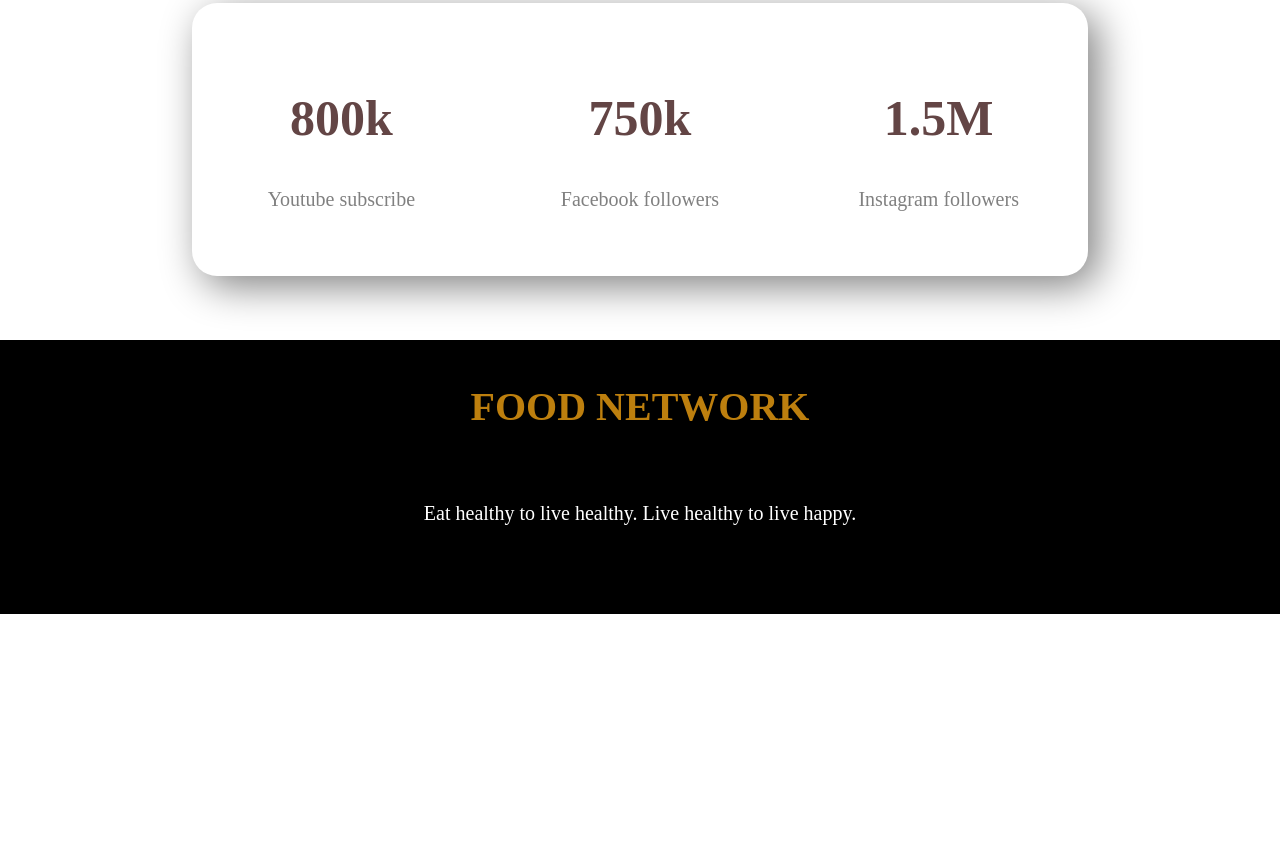
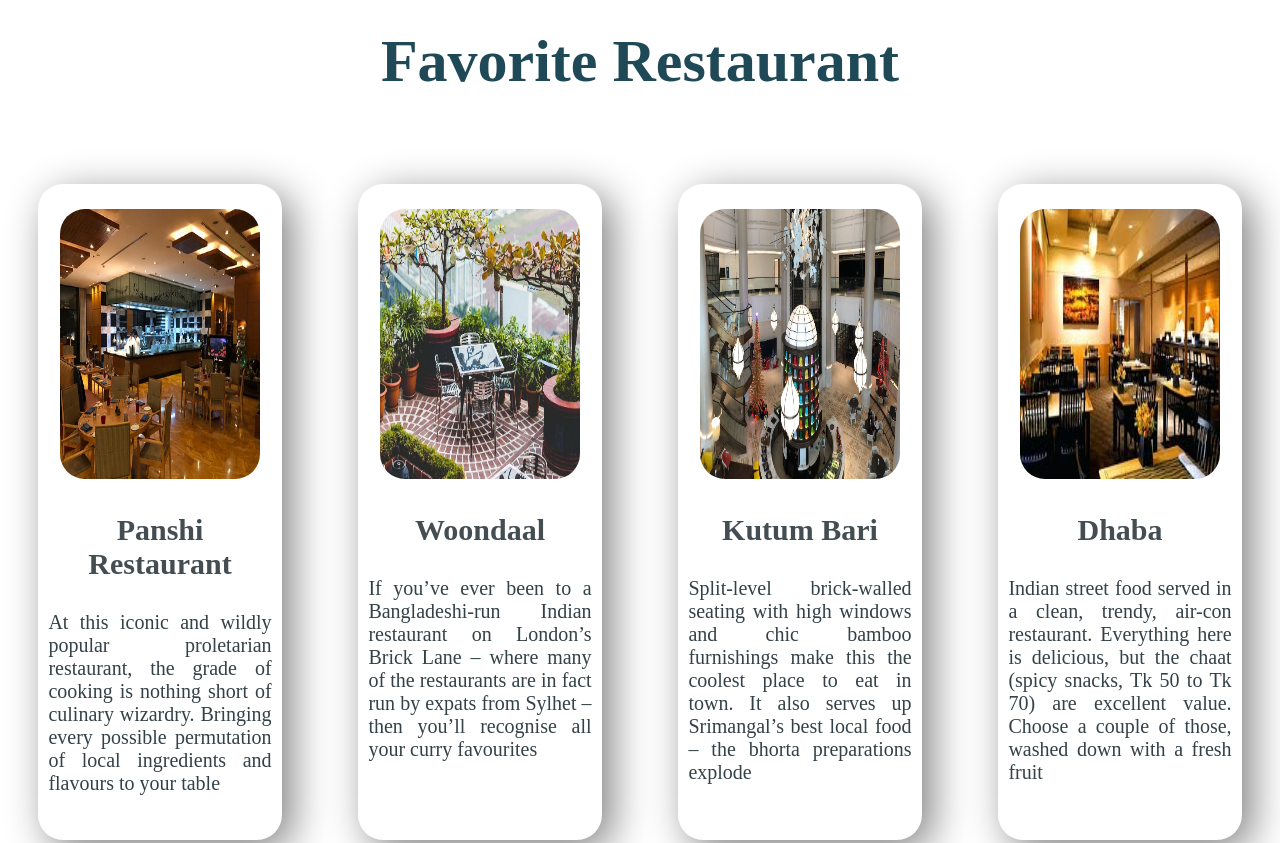
Before and after one commit to Masumkhan984/Food, a plain HTML site: page index.html in a window 1280 px wide. Shown: the part 2365-3208 px from the top of the page. Before the commit the page ends 2979 px from the top, so only its background shows below. Drawn offline with Linux system fonts and the light colour scheme.

Commit message:
full complete

```diff
--- a/index.html
+++ b/index.html
@@ -68,18 +68,55 @@
             </div>
         </div>
     </section>
+    <section>
+        <h1 id="rs">Favorite Restaurant</h1>
+    </section>
+    <section>
+        <div class="half4">
+            <div class="width4">
+                <img src="photos/r1.jpg" alt="">
+                <h3>Panshi Restaurant</h3>
+                <p>At this iconic and wildly popular proletarian restaurant, the grade of cooking is nothing short of
+                    culinary wizardry. Bringing every possible permutation of local ingredients and flavours to your
+                    table</p>
+            </div>
+            <div class="width4">
+                <img src="photos/r2.jpg" alt="">
+                <h3>Woondaal</h3>
+                <p>If you’ve ever been to a Bangladeshi-run Indian restaurant on London’s Brick Lane – where many of the
+                    restaurants are in fact run by expats from Sylhet – then you’ll recognise all your curry favourites
+                </p>
+            </div>
+            <div class="width4">
+                <img src="photos/r3.jpg" alt="">
+                <h3>Kutum Bari</h3>
+                <p>Split-level brick-walled seating with high windows and chic bamboo furnishings make this the coolest
+                    place to eat in town. It also serves up Srimangal’s best local food – the bhorta preparations
+                    explode</p>
+
+            </div>
+            <div class="width4">
+                <img src="photos/r4.jpg" alt="">
+                <h3>Dhaba</h3>
+                <p>Indian street food served in a clean, trendy, air-con restaurant. Everything here is delicious, but
+                    the chaat (spicy snacks, Tk 50 to Tk 70) are excellent value. Choose a couple of those, washed down
+                    with a fresh fruit</p>
+            </div>
+        </div>
+    </section>
     <section id="half3">
         <div class="width3">
             <h2>800k</h2>
-            <p>Youtube subscribe</p>
+            <p><a class="socal" href="https://www.youtube.com/watch?v=-ph4mykFp9I" target="_blank">Youtube</a> subscribe
+            </p>
         </div>
         <div class="width3">
             <h2>750k</h2>
-            <p>Facebook followers</p>
+            <p><a class="socal" href="https://www.facebook.com/" target="_blank">Facebook</a> followers</p>
         </div>
         <div class="width3">
             <h2>1.5M</h2>
-            <p>Instagram followers</p>
+            <p><a class="socal" href="https://www.instagram.com/" target="_blank">Instagram</a> followers</p>
         </div>
 
     </section>
--- a/style.css
+++ b/style.css
@@ -117,3 +117,35 @@
 body{
     margin: 0;
 }
+.width4{
+    width: 20%;
+    margin: 3%;
+    box-shadow: 10px 10px 40px gray;
+    padding: 25px 10px;
+    text-align: center;
+    border-radius: 25px;
+}
+.width4 p{
+    text-align: justify;
+    color: rgb(52, 65, 70);
+}
+.width4 h3{
+    font-size: 30px;
+    color: rgb(68, 78, 82);
+}
+.width4 img{
+    height: 270px;
+    width: 90%;
+    border-radius: 25px;
+}
+.half4{
+    display: flex;
+}
+#rs{
+    text-align: center;
+    color: rgb(31, 73, 87);
+}
+.socal{
+    text-decoration: none;
+    color: rgb(130, 130, 238);
+}
```
Also changed, not shown: photos/r1.jpg (added), photos/r2.jpg (added), photos/r3.jpg (added), photos/r4.jpg (added).
